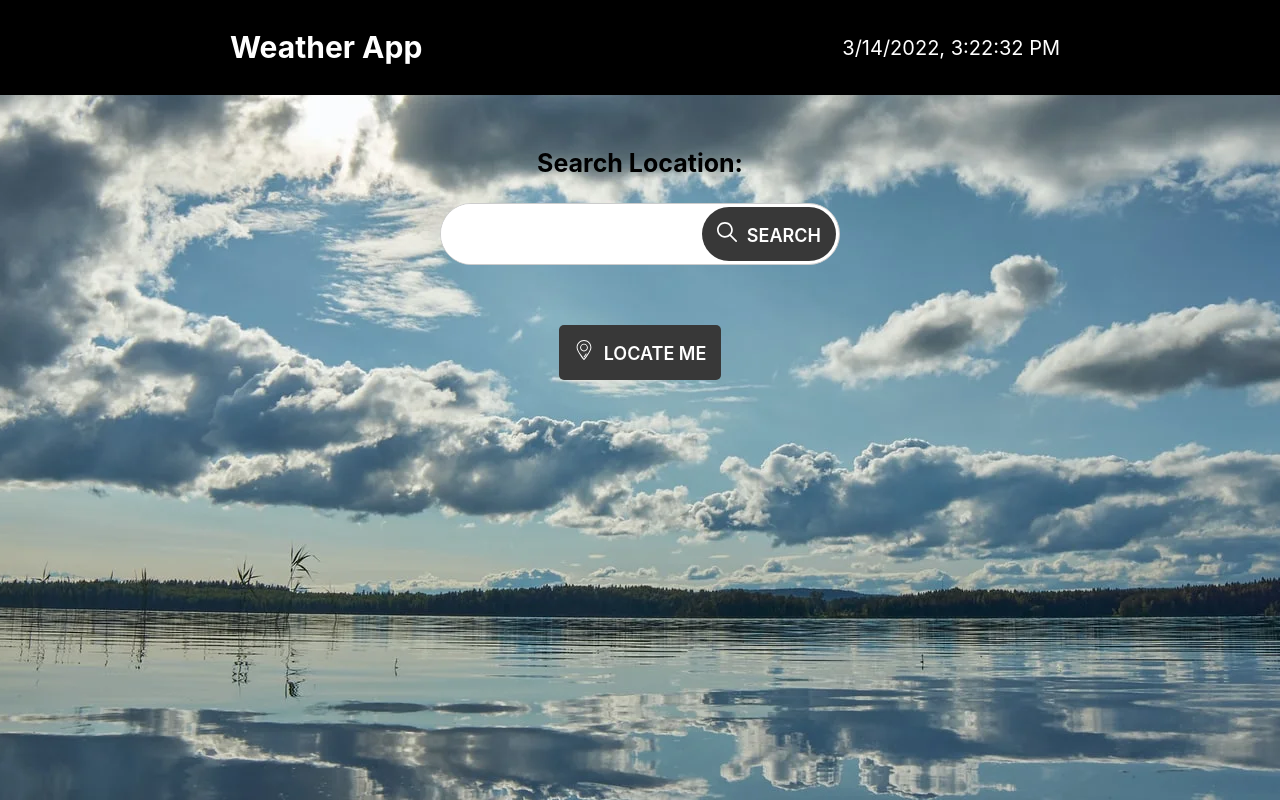
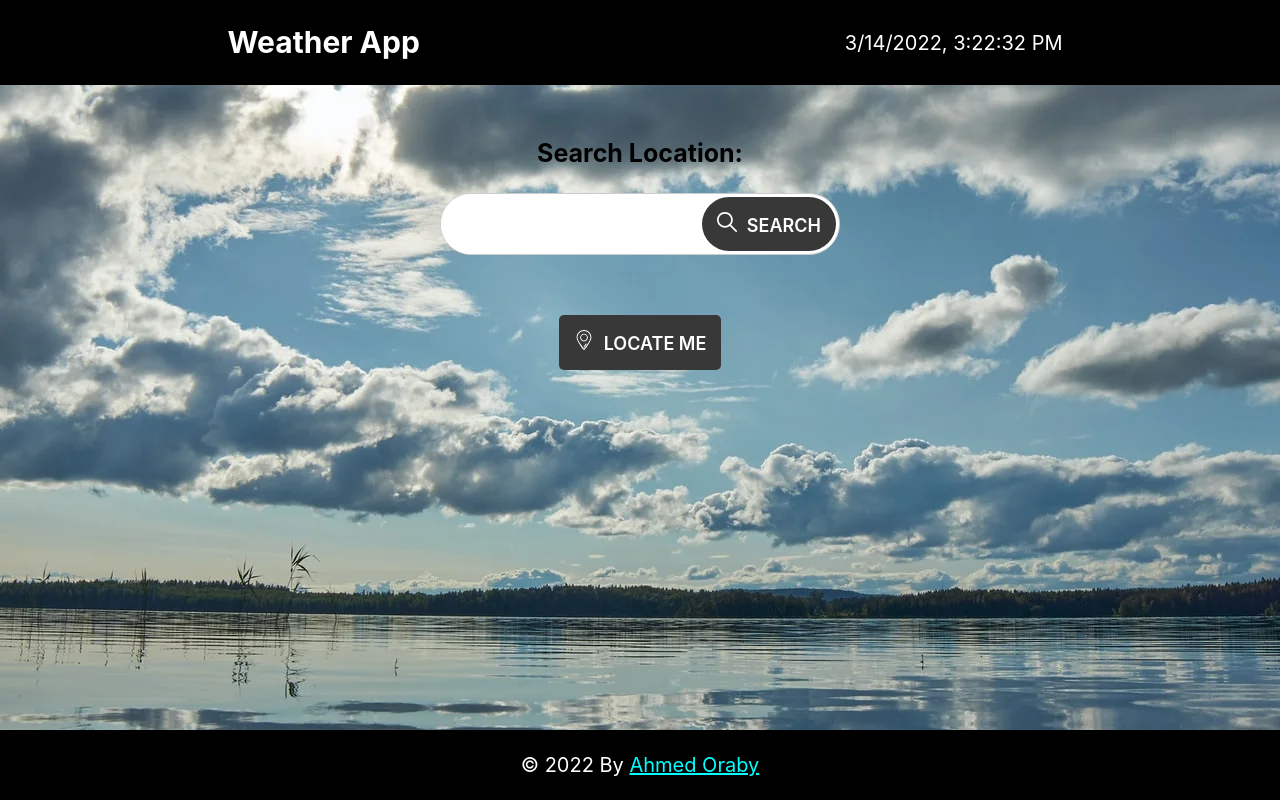
Before and after one commit to Ahmed-Oraby/Weather-App, a React (Create React App) app: page / in a window 1280 px wide. Built offline with nearby package versions, Linux system fonts and the light colour scheme.

Commit message:
Adding footer component and editing some styles.

```diff
--- a/src/App.js
+++ b/src/App.js
@@ -1,11 +1,13 @@
 import NavBar from "./components/navBar";
 import Weather from "./components/weather";
+import Footer from "./components/footer";
 
 function App() {
 	return (
 		<>
 			<NavBar />
 			<Weather />
+			<Footer />
 		</>
 	);
 }
--- /dev/null
+++ b/src/components/footer.jsx
@@ -0,0 +1,17 @@
+import React from "react";
+
+function Footer() {
+	let year = new Date().getUTCFullYear();
+	return (
+		<footer className="footer">
+			<p>
+				&copy; {year} By{" "}
+				<a href="https://github.com/Ahmed-Oraby" target="_blank" rel="noreferrer">
+					Ahmed&nbsp;Oraby
+				</a>
+			</p>
+		</footer>
+	);
+}
+
+export default Footer;
--- a/src/components/forecastWeather.jsx
+++ b/src/components/forecastWeather.jsx
@@ -3,7 +3,7 @@ import ForecastDay from "./forecastDay";
 
 function ForecastWeather({ forecast, type }) {
 	return (
-		<div className="container grid grid-cols-2 grid-cols-3">
+		<div style={{ marginBottom: "4rem" }} className="container grid grid-cols-2 grid-cols-3">
 			{forecast.forecastday.map((day) => (
 				<ForecastDay key={day.date} forecastday={day} type={type} />
 			))}
--- a/src/components/localTime.jsx
+++ b/src/components/localTime.jsx
@@ -11,7 +11,6 @@ class LocalTime extends Component {
 		intervalID = setInterval(() => {
 			this.setState({ date: new Date() });
 		}, 100);
-		console.log(intervalID);
 	}
 
 	componentWillUnmount() {
--- a/src/components/navBar.jsx
+++ b/src/components/navBar.jsx
@@ -6,7 +6,9 @@ class NavBar extends Component {
 	render() {
 		return (
 			<nav className="nav-bar">
-				<h1 className="nav__title">Weather App</h1>
+				<h1 className="nav__title">
+					<a href="/">Weather App</a>
+				</h1>
 				<LocalTime />
 			</nav>
 		);
--- a/src/components/weather.jsx
+++ b/src/components/weather.jsx
@@ -74,9 +74,6 @@ class Weather extends Component {
 	};
 
 	render() {
-		console.log("state", this.state);
-		console.log("located", this.locatedWeather);
-		console.log("searched", this.searchedWeather);
 		return (
 			<React.Fragment>
 				<Search onSubmit={this.handleSearch} />
@@ -103,12 +100,11 @@ class Weather extends Component {
 
 	getCurrentWeather(type) {
 		if ("geolocation" in navigator) {
-			console.log("navigator");
 			navigator.geolocation.getCurrentPosition(
 				(position) => {
 					console.log(position);
 					this.locatedWeather.located = true;
-					this.setState({ weatherLoaded: false });
+					this.setState({ weatherLoaded: false, errorMessage: "" });
 					this.getWeatherData(type, position);
 				},
 				(error) => {
@@ -147,7 +143,10 @@ class Weather extends Component {
 			} else if (xhr.status === 400) {
 				this.searchedWeather.name = "";
 				this.searchedWeather.searched = false;
-				this.setState({ errorMessage: "🙁 Not Found. Please enter a valid name!" });
+				this.setState({
+					weatherLoaded: false,
+					errorMessage: "🙁 Not Found. Please enter a valid name!",
+				});
 			}
 		};
 		xhr.open("GET", requestURL, true);
@@ -162,7 +161,6 @@ class Weather extends Component {
 			let name = this.searchedWeather.name;
 			//set searched flag to false to reduce server requests for the last searched location
 			this.searchedWeather = { searched: false, name, ...weatherData };
-			console.log(this.searchedWeather);
 		}
 		this.setState({
 			weatherLoaded: true,
--- a/src/index.css
+++ b/src/index.css
@@ -21,8 +21,6 @@ body {
 	background-repeat: no-repeat;
 	background-attachment: fixed;
 	background-position: center;
-	/* height: 100vh; */
-	/* color: white; */
 }
 
 .flex {
@@ -61,7 +59,7 @@ body {
 	flex-direction: column;
 	justify-content: space-around;
 	align-items: center;
-	padding: 1.5rem;
+	padding: 1rem;
 }
 
 @media screen and (min-width: 768px) {
@@ -75,16 +73,18 @@ body {
 	margin: 1rem;
 }
 
+.nav__title a {
+	color: inherit;
+	text-decoration: none;
+}
+
 .spinner {
 	width: 100px;
 	height: 100px;
 }
 
 .icon {
-	/* width: 40px;
-	height: 40px; */
 	margin-right: 1rem;
-	/* fill: white; */
 }
 
 .container {
@@ -101,16 +101,13 @@ body {
 	opacity: 0.7;
 	border: 2px solid #fff;
 	border-radius: 20px;
-	max-width: 400px;
+	max-width: 360px;
 }
 
-.weather {
-	max-width: 800px;
-
-	/* max-width: 400px; */
-	/* text-align: center; */
-	/* max-width: 450px;
-	min-width: 300px; */
+@media screen and (min-width: 900px) {
+	.weather {
+		max-width: 900px;
+	}
 }
 
 .weather__icon {
@@ -121,8 +118,6 @@ body {
 
 .weather__location {
 	font-size: 2.5rem;
-	/* font-weight: bold; */
-	/* text-align: center; */
 }
 
 .weather__temp {
@@ -131,28 +126,10 @@ body {
 
 .weather__condition {
 	font-size: 3rem;
-	/* text-align: center; */
 }
 
 .weather__updated {
-	/* font-size: 1.5rem; */
-	/* text-align: center; */
 	padding-top: 1rem;
-	/* font-weight: bold; */
-}
-/*
-.weather__data {
-	display: grid;
-	grid-template-columns: repeat(3, 1fr);
-	justify-content: center;
-	align-items: center;
-	grid-template-rows: repeat(2, 200px);
-} */
-
-.weather__data {
-	/* flex-wrap: wrap;
-	justify-content: space-between; */
-	/* max-width: 200px; */
 }
 
 .weather__data p {
@@ -177,7 +154,6 @@ body {
 	text-align: center;
 	text-transform: uppercase;
 	white-space: nowrap;
-	/* margin: 3rem 1rem 1rem; */
 }
 
 .btn--primary {
@@ -187,15 +163,6 @@ body {
 .btn--primary:hover {
 	background-color: rgb(180, 180, 180);
 }
-
-/* .btn--secondary {
-	background-color: gray;
-	color: white;
-}
-
-.btn--secondary:hover {
-	background-color: rgb(100, 100, 100);
-} */
 
 .btn--secondary {
 	background-color: rgb(56, 56, 56);
@@ -227,9 +194,7 @@ body {
 .search {
 	padding: 1rem 3.5rem;
 	border: 1px solid #ccc;
-	/* border-radius: 50px; */
 	outline: none;
-	/* color: var(--color-heading); */
 	font-size: 2rem;
 	border-top-left-radius: 50px;
 	border-bottom-left-radius: 50px;
@@ -248,16 +213,7 @@ body {
 	border-radius: 40px;
 }
 
-.refresh {
-	cursor: pointer;
-}
-
-.refresh .icon {
-	margin: 0;
-}
-
 .not-found {
-	/* text-align: center; */
 	background-color: rgb(170, 0, 0);
 	color: white;
 	border: 2px solid black;
@@ -271,7 +227,6 @@ body {
 .forecast {
 	text-align: left;
 	margin-right: 2rem;
-	/* margin-bottom: 5rem; */
 }
 
 .forecast__header {
@@ -290,3 +245,18 @@ body {
 .forecast__list li {
 	margin-bottom: 1rem;
 }
+
+.footer {
+	position: fixed;
+	bottom: 0;
+	left: 0;
+	right: 0;
+	background-color: black;
+	color: white;
+	padding: 2rem;
+	text-align: center;
+}
+
+.footer a {
+	color: cyan;
+}
```
Also changed, not shown: src/App.css (deleted, +0 -38 lines), src/images/icons.svg, 1 other file (tests, documents, lock files or other folders).
